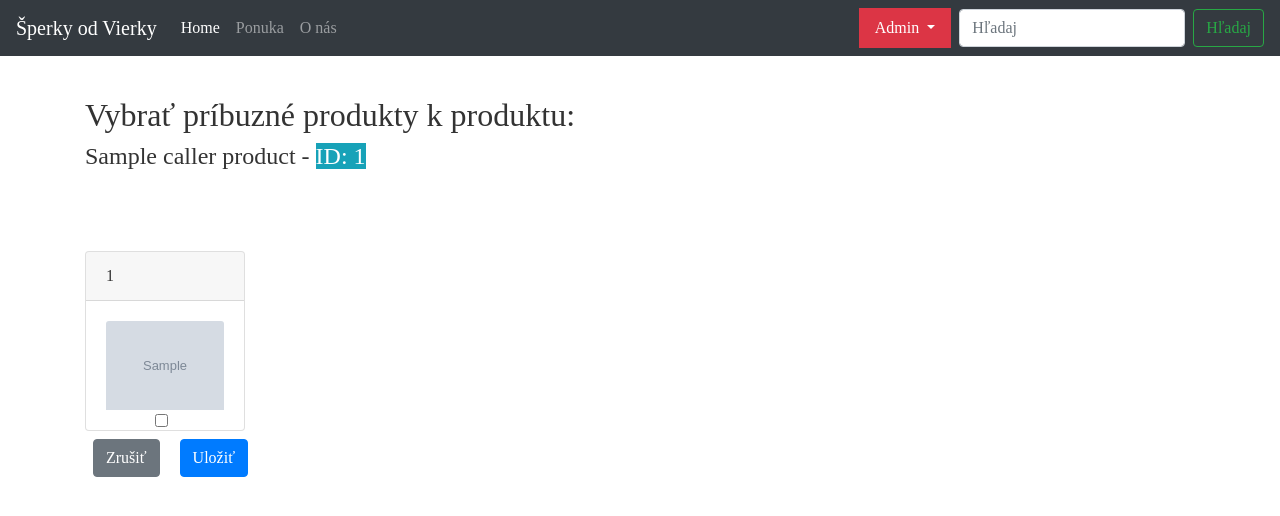
After one commit to krishotte/web_sperky, a Python web app: template resources/templates/choose_related_products.html in a window 1280 px wide. The commit adds this page. Shown: the top 516 px of the page. Run offline with Jinja, Linux system fonts and the light colour scheme; the template is opened without the code that fills it: most values are stand-ins (such as "Sample title", 1, 10 or a date in 2020); grey boxes marked "Sample" are stand-in pictures; some libraries are stand-ins or nearby versions; some web fonts are replaced.

Commit message:
added related products functionality, updated Product model, added products_related table to db, added template and endpoint for choosing related products,

```diff
--- /dev/null
+++ b/resources/templates/choose_related_products.html
@@ -0,0 +1,43 @@
+{% extends "menu.html" %}
+{% block content_a %}
+
+<main role="main">
+
+    <div class="container-sm _nav_padding">
+        <h2>Vybrať príbuzné produkty k produktu:</h2>
+        <h4>{{ caller_product['name'] }} - <span class="bg-info text-white"> ID: {{ caller_product['id'] }} </span></h4>
+
+        <form action="/related_product/{{ caller_product['id'] }}" method="POST" id="form1">
+            {{ csrf_field }}
+            <div class="row row-cols-2 row-cols-sm-4 row-cols-md-6">
+                {% for product in all_products %}
+                    <div class="col">
+                        <div class="card">
+                            <div class="card-header">{{ product['id'] }}</div>
+                            <div class="card-body">
+                                <img src="{{ product['image'] }}" class="img-fluid card-img-top" alt="Obrázok chýba">
+                                <div class="form-check text-center">
+
+                                    {% if product['id'] in related_products_ids %}
+                                        <input class="form-check-input" type="checkbox" value="{{ product['id'] }}" name="prod_{{ product['id'] }}" checked>
+                                    {% else %}
+                                        <input class="form-check-input" type="checkbox" value="{{ product['id'] }}" name="prod_{{ product['id'] }}">
+                                    {% endif %}
+                                </div>
+                            </div>
+                        </div>
+                    </div>
+                {% endfor %}
+            </div>
+        </form>
+
+        <a href="/admin/product/edit/{{ caller_product['id'] }}">
+            <button class="btn btn-secondary my-2 mx-2">Zrušiť</button>
+        </a>
+
+        <!-- button is part of the form while its outside the form -->
+        <button type="submit" class="btn btn-primary my-2 mx-2" form="form1">Uložiť</button>
+
+    </div>
+</main>
+{% endblock %}
--- a/resources/templates/new_product.html
+++ b/resources/templates/new_product.html
@@ -54,6 +54,7 @@
             <button type="submit" class="btn btn-primary">Uložiť</button>
 
         </form>
+
     </div>
 
 </main>
--- a/routes/web.py
+++ b/routes/web.py
@@ -24,7 +24,9 @@ ROUTES = [
     Get('/admin/product/edit/@product_id', 'PortfolioController@get_one_product'),
     Post('/admin/product/edit/@product_id', 'PortfolioController@update_product'),
 
-    # /product/@product_id
+    # related product chooser
+    Get('/related_product/@product_id', 'PortfolioController@choose_related_products'),
+    Post('/related_product/@product_id', 'PortfolioController@update_related_products')
 
 ]
 
```
Also changed, not shown: app/Product.py (+7 -1 lines), app/http/controllers/PortfolioController.py (+34 -0 lines), resources/templates/edit_product.html (+15 -0 lines), databases/migrations/2020_09_07_055459_create_products_related_table.py (added).
